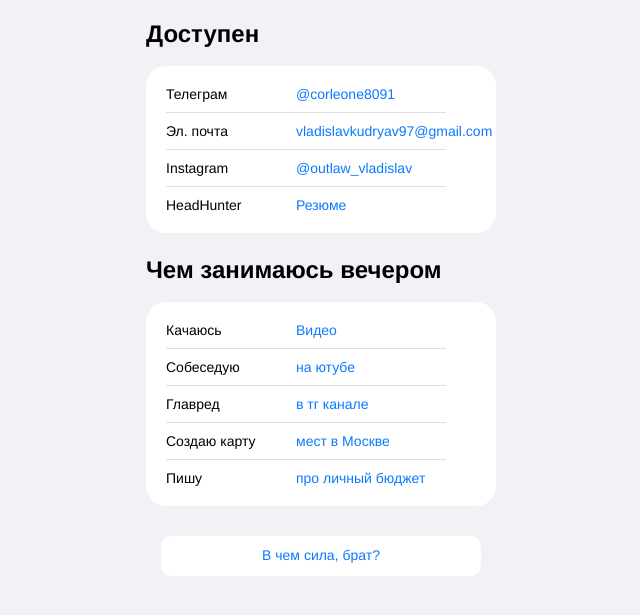
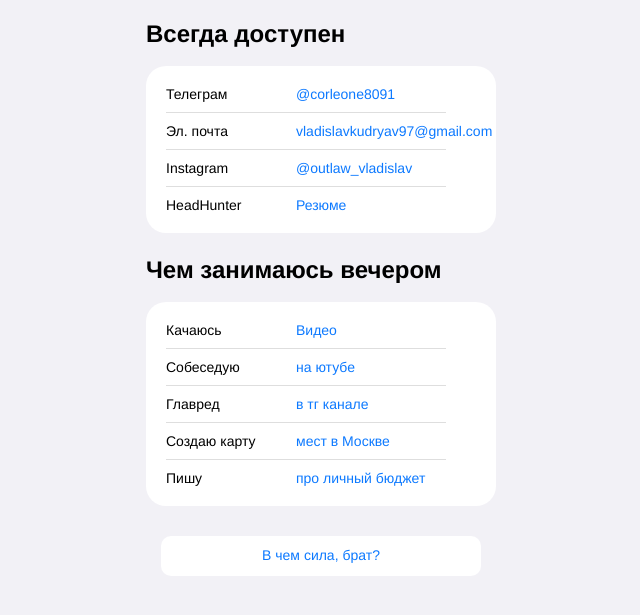
Before and after one commit to Corleone8091/my_site-, a plain HTML site: page index.html in a window 1280 px wide. Shown: the part 185-800 px from the top of the page, without its empty margins (319-959 px from the left). Drawn offline with Linux system fonts and the light colour scheme.

Commit message:
Заменил доступность

```diff
--- a/index.html
+++ b/index.html
@@ -20,7 +20,7 @@
   </header>
   <main>
     <section class="links">
-      <h2 class="links__header">Доступен</h2>
+      <h2 class="links__header">Всегда доступен</h2>
       <ul class="links__container">
         <li class="links__link">
           <p class="links__title">Телеграм</p>
```
